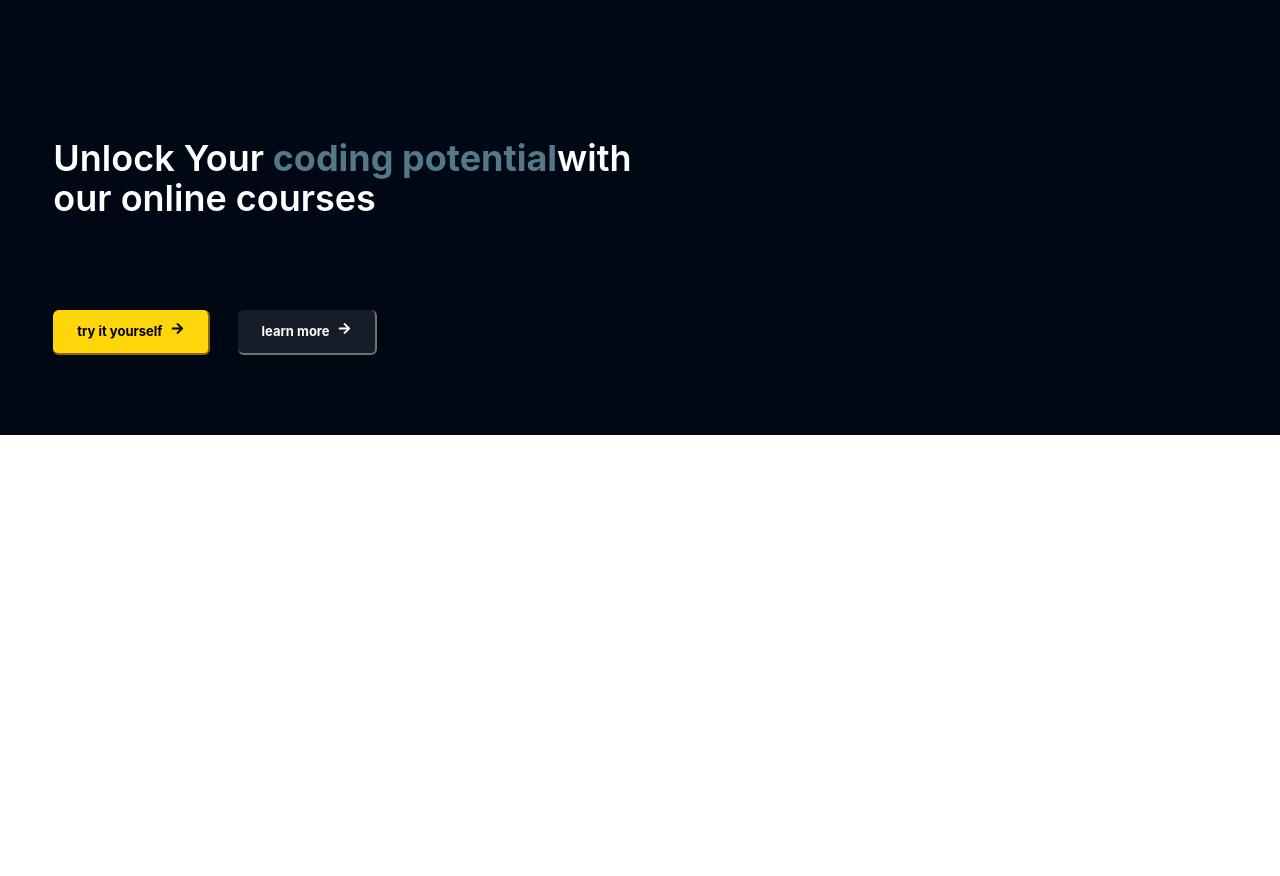
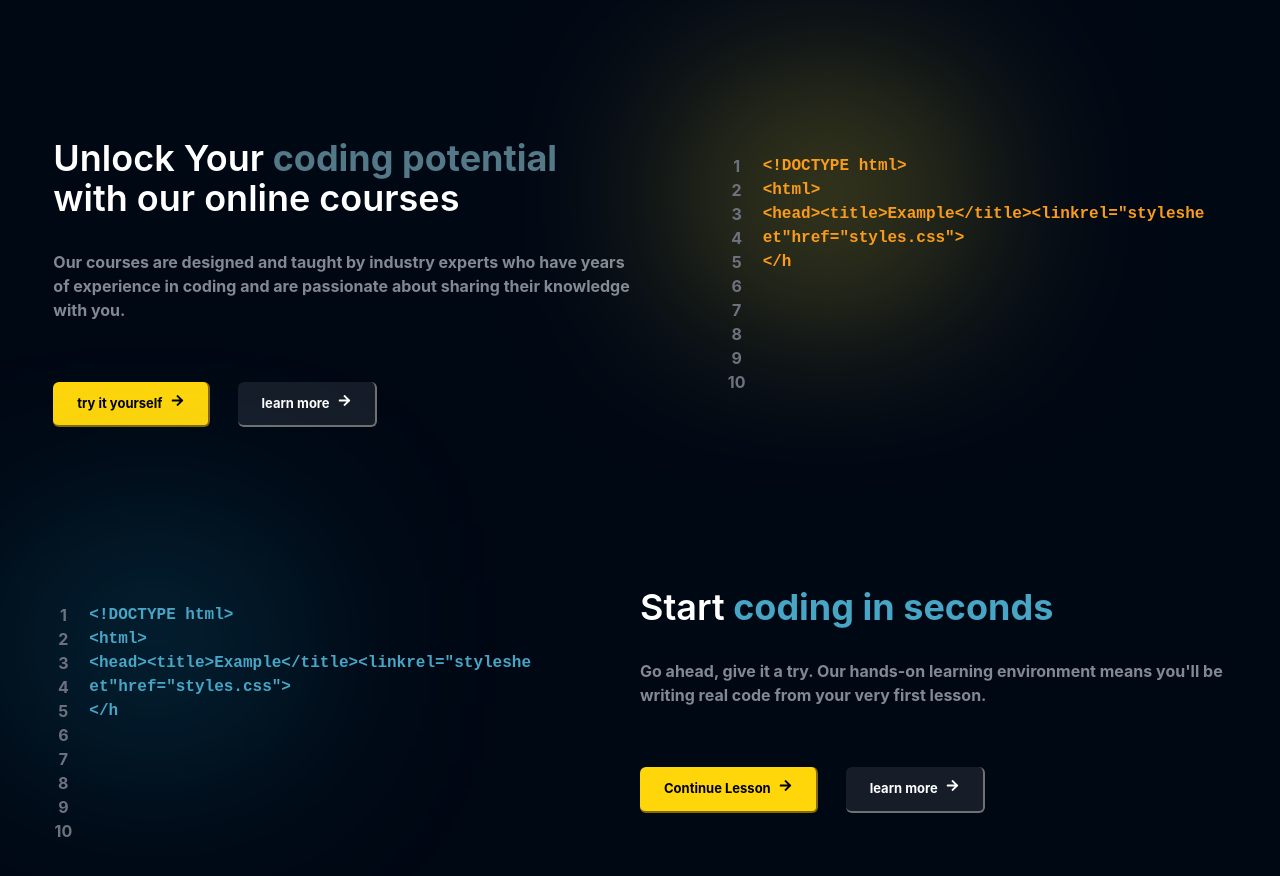
Before and after one commit to BrainWaveHub5/BrainWave, a React (Create React App) app in the folder reactJs/: page / in a window 1280 px wide. Shown: the part 440-1316 px from the top of the page. Before the commit the page ends 875 px from the top, so only its background shows below. Built offline with nearby package versions, Linux system fonts and the light colour scheme; grey boxes are pictures that could not be loaded.

Commit message:
done 1st segament

```diff
--- a/reactJs/package.json
+++ b/reactJs/package.json
@@ -9,6 +9,7 @@
     "react-icons": "^5.0.1",
     "react-router-dom": "^6.22.0",
     "react-scripts": "5.0.1",
+    "react-type-animation": "^3.2.0",
     "web-vitals": "^2.1.4"
   },
   "repository": {
--- a/reactJs/src/components/core/HomePage/CodeBlocks.jsx
+++ b/reactJs/src/components/core/HomePage/CodeBlocks.jsx
@@ -1,14 +1,17 @@
-import React from 'react'
+import React, { useState } from 'react'
 import CTAButton from "./Button";
 import {FaArrowRight} from "react-icons/fa"
 import {TypeAnimation} from "react-type-animation"
+
 
 const CodeBlocks = ({
   position, heading, subheading, ctabtn1, ctabtn2, codeblock,
   backgroundGredient, codeColor
 }) => {
+
+
   return (
-    <div className={`flex ${position} my-20 justify-between gap-10`}>
+    <div className={`flex ${position} flex-row my-20 justify-between gap-10`}>
       {/*section 1*/}
       <div className='w-[50%] flex flex-col gap-8'>
         {heading}
@@ -31,9 +34,51 @@ const CodeBlocks = ({
             </div>
           </CTAButton>
         </div>
+      </div>
+
+        <div className='relative h-fit flex flex-row text-[16px] w-[90%] py-4 lg:w-[500px]'>
+          <div className={`absolute h-20 w-[200px] ${backgroundGredient} blur-[110px] `}>
+
+          </div>
+
+          <div className='absolute flex flex-row'>
+              <div className=' text-center flex flex-col w-[20px] mr-4
+                              text-richblack-400 font-inter font-bold'>
+                <p>1</p>
+                <p>2</p>
+                <p>3</p>
+                <p>4</p>
+                <p>5</p>
+                <p>6</p>
+                <p>7</p>
+                <p>8</p>
+                <p>9</p>
+                <p>10</p>
+
+              </div>
+              <div className=''>
+                  <div  className={`w-[450px] flex flex-col gap-2 font-bold font-mono ${codeColor} pr-2 `}>
+                    <TypeAnimation
+                    sequence={[codeblock, 1000, ""]}
+                    repeat={Infinity}
+                    cursor={true}
+                    style={{
+
+                      whiteSpace: 'pre-line',
+                      wordBreak:'break-all'
+                    }}
+                    omitDeletionAnimation={true}
+                    />
+                  </div>
+              </div>
+
+          </div>
+
+        </div>
+
 
       </div>
-    </div>
+
   )
 }
 
--- a/reactJs/src/components/core/HomePage/HighLightText.jsx
+++ b/reactJs/src/components/core/HomePage/HighLightText.jsx
@@ -1,9 +1,9 @@
 import React from 'react'
 
-const HighLightText = ({text}) => {
+const HighLightText = ({text, color}) => {
   return (
 
-      <span className='font-bold text-richblue-200'>
+      <span className={`font-bold ${color}`}>
       {" "}
       {text}
       </span>
--- a/reactJs/src/pages/Home.jsx
+++ b/reactJs/src/pages/Home.jsx
@@ -51,7 +51,7 @@ const Home = () => {
 
         </div>
 
-        <div className='mx-8 my-12 shadow-blue-200'>
+        <div className='mx-8 my-12 shadow-blue-200 '>
           <video muted loop autoPlay>
             <source src={Banner} type="video/mp4" />
           </video>
@@ -64,7 +64,7 @@ const Home = () => {
                 heading={
                   <div className='text-4xl font-semibold'>
                     Unlock Your
-                    <HighLightText text={"coding potential"} />
+                    <HighLightText color={"text-richblue-200"} text={"coding potential"} /> <br/>
                     with our online courses
                   </div>
                 }
@@ -82,6 +82,40 @@ const Home = () => {
                   active: false,
                   }
                 }
+              codeblock={`<!DOCTYPE html>\n<html>\n<head><title>Example</title><linkrel="stylesheet"href="styles.css">\n</head>\n<body>\n<h1>Hello, World!</h1>\n<h2>Namaste doston </h2>\n<h2> ki haal paji </h2>\n</body>\n</html>`}
+              codeColor = {"text-orange-5"}
+              backgroundGredient={"bg-yellow-25"}
+              subheading={"Our courses are designed and taught by industry experts who have years of experience in coding and are passionate about sharing their knowledge with you."}
+
+        ></CodeBlocks>
+
+          <CodeBlocks
+                position={"lg:flex-row-reverse"}
+                heading={
+                  <div className='text-4xl font-semibold'>
+                    Start
+                    <HighLightText color={"text-blue-100"} text={"coding in seconds"} /> <br />
+
+                  </div>
+                }
+                ctabtn1={
+                  {
+                  btnText: "Continue Lesson",
+                  linkto: "/signup",
+                  active: true,
+                  }
+                }
+                ctabtn2={
+                  {
+                  btnText: "learn more",
+                  linkto: "/login",
+                  active: false,
+                  }
+                }
+              codeblock={`<!DOCTYPE html>\n<html>\n<head><title>Example</title><linkrel="stylesheet"href="styles.css">\n</head>\n<body>\n<h1>Hello, World!</h1>\n<h2>Namaste doston </h2>\n<h2> ki haal paji </h2>\n</body>\n</html>`}
+              codeColor = {"text-blue-100"}
+              backgroundGredient={"bg-blue-300"}
+              subheading={"Go ahead, give it a try. Our hands-on learning environment means you'll be writing real code from your very first lesson."}
 
         ></CodeBlocks>
 
--- a/reactJs/tailwind.config.js
+++ b/reactJs/tailwind.config.js
@@ -11,6 +11,12 @@ module.exports = {
       white: "#fff",
       black: "#000",
       transparent: "#ffffff00",
+      red: {
+        600: "#D3w0000",
+      },
+      orange: {
+        5: "#FA9C1B",
+      },
       richblack: {
         5: "#F1F2FF",
         25: "#DBDDEA",
```
Also changed, not shown: 1 other file (tests, documents, lock files or other folders).
